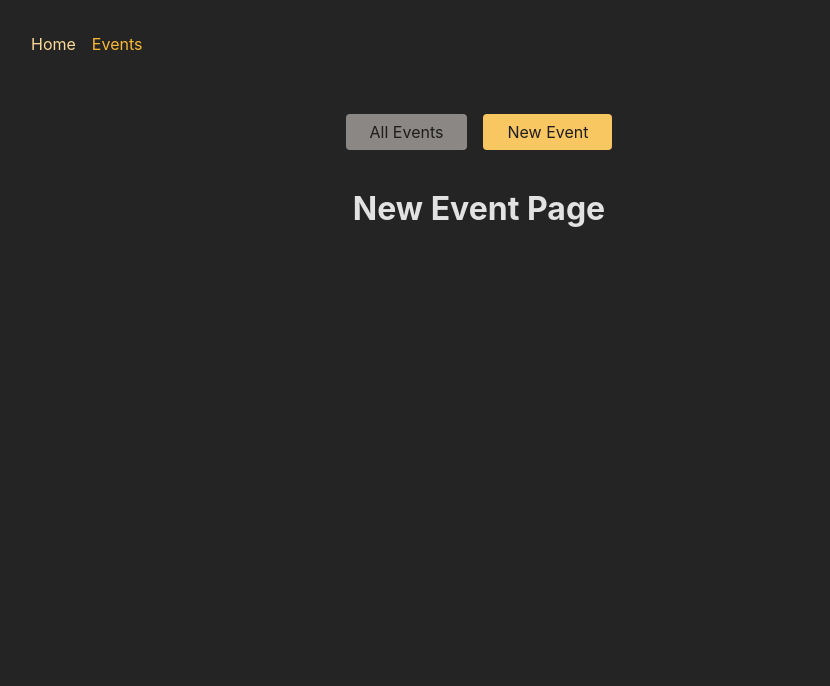
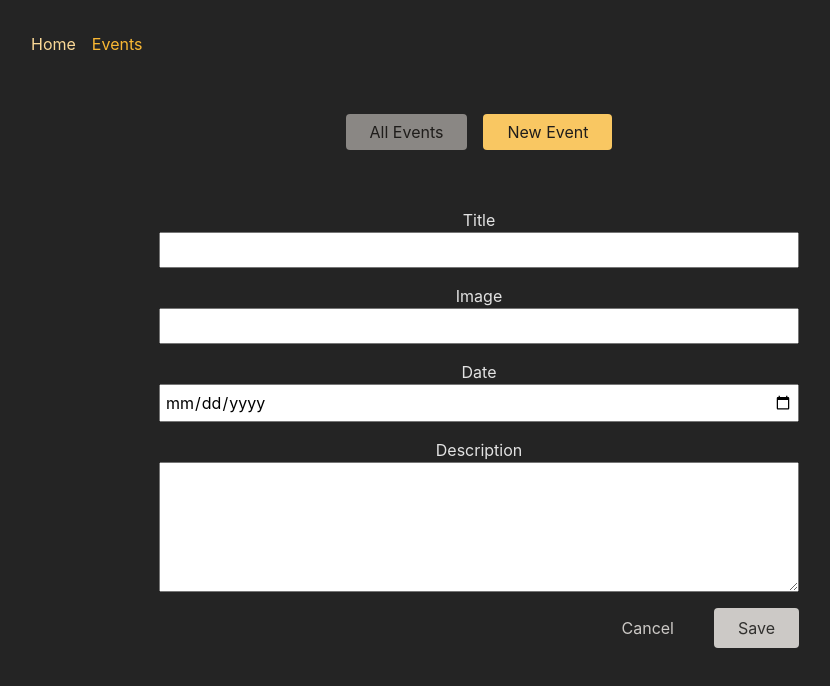
Before and after one commit to mbronstein1/react-router, a React (Create React App) app in the folder frontend/: page /events/new in a window 1280 px wide. Shown: the top 686 px of the page, without its empty margins (161-991 px from the left). Built offline with nearby package versions, Linux system fonts and the light colour scheme.

Commit message:
moved loader to parent route ':id' and imported and utilized useRouteLoaderData in EditEvent.js and EventDetails.js

```diff
--- a/frontend/src/App.js
+++ b/frontend/src/App.js
@@ -48,9 +48,18 @@
             // as opposed to useEffect which is AFTER page renders
             loader: eventsLoader,
           },
-          { path: ':id', element: <EventDetailsPage />, loader: detailsLoader },
+          {
+            path: ':id',
+            // By putting loader on parent, it allows all children to access it
+            // id is necessary when you want child components to access the loader in the parent
+            loader: detailsLoader,
+            id: 'event-detail',
+            children: [
+              { index: true, element: <EventDetailsPage /> },
+              { path: 'edit', element: <EditEventPage /> },
+            ],
+          },
           { path: 'new', element: <NewEventPage /> },
-          { path: ':id/edit', element: <EditEventPage /> },
         ],
       },
     ],
--- a/frontend/src/components/EventForm.js
+++ b/frontend/src/components/EventForm.js
@@ -11,23 +11,23 @@
   return (
     <form className={classes.form}>
       <p>
-        <label htmlFor="title">Title</label>
-        <input id="title" type="text" name="title" required />
+        <label htmlFor='title'>Title</label>
+        <input id='title' type='text' name='title' required defaultValue={event ? event.title : ''} />
       </p>
       <p>
-        <label htmlFor="image">Image</label>
-        <input id="image" type="url" name="image" required />
+        <label htmlFor='image'>Image</label>
+        <input id='image' type='url' name='image' required defaultValue={event ? event.image : ''} />
       </p>
       <p>
-        <label htmlFor="date">Date</label>
-        <input id="date" type="date" name="date" required />
+        <label htmlFor='date'>Date</label>
+        <input id='date' type='date' name='date' required defaultValue={event ? event.date : ''} />
       </p>
       <p>
-        <label htmlFor="description">Description</label>
-        <textarea id="description" name="description" rows="5" required />
+        <label htmlFor='description'>Description</label>
+        <textarea id='description' name='description' rows='5' required defaultValue={event ? event.description : ''} />
       </p>
       <div className={classes.actions}>
-        <button type="button" onClick={cancelHandler}>
+        <button type='button' onClick={cancelHandler}>
           Cancel
         </button>
         <button>Save</button>
--- a/frontend/src/components/EventItem.js
+++ b/frontend/src/components/EventItem.js
@@ -1,3 +1,4 @@
+import { Link } from 'react-router-dom';
 import classes from './EventItem.module.css';
 
 function EventItem({ event }) {
@@ -12,7 +13,7 @@
       <time>{event.date}</time>
       <p>{event.description}</p>
       <menu className={classes.actions}>
-        <a href="edit">Edit</a>
+        <Link to='edit'>Edit</Link>
         <button onClick={startDeleteHandler}>Delete</button>
       </menu>
     </article>
--- a/frontend/src/pages/EditEvent.js
+++ b/frontend/src/pages/EditEvent.js
@@ -1,7 +1,14 @@
 import React from 'react';
+import { useLoaderData, useRouteLoaderData } from 'react-router-dom';
+import EventForm from '../components/EventForm';
 
 const EditEventPage = () => {
-  return <h1>Edit Event Page</h1>;
+  // const data = useLoaderData();
+
+  // useRouteLoaderData is necessary when child components want access to loader in parent - argument is id defined in App.js
+  const data = useRouteLoaderData('event-detail');
+
+  return <EventForm event={data.event} />;
 };
 
 export default EditEventPage;
--- a/frontend/src/pages/EventDetails.js
+++ b/frontend/src/pages/EventDetails.js
@@ -1,10 +1,13 @@
 import React from 'react';
-import { useLoaderData, json } from 'react-router-dom';
+import { useRouteLoaderData, json } from 'react-router-dom';
 import EventItem from '../components/EventItem';
 
 const EventDetailsPage = () => {
   // const params = useParams();
-  const data = useLoaderData();
+  // const data = useLoaderData();
+
+  // useRouteLoaderData is necessary when child components want access to loader in parent - argument is id defined in App.js
+  const data = useRouteLoaderData('event-detail');
 
   return <EventItem event={data.event} />;
 };
--- a/frontend/src/pages/NewEvent.js
+++ b/frontend/src/pages/NewEvent.js
@@ -1,7 +1,8 @@
 import React from 'react';
+import EventForm from '../components/EventForm';
 
 const NewEventPage = () => {
-  return <h1>New Event Page</h1>;
+  return <EventForm />;
 };
 
 export default NewEventPage;
```
